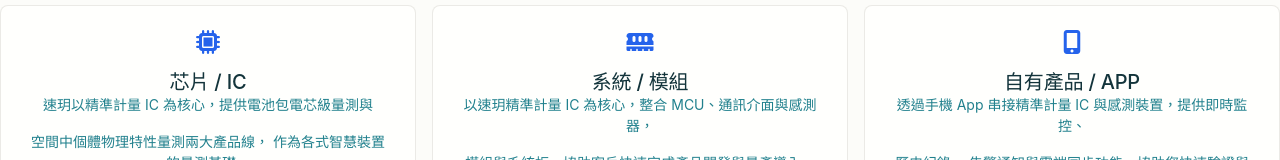
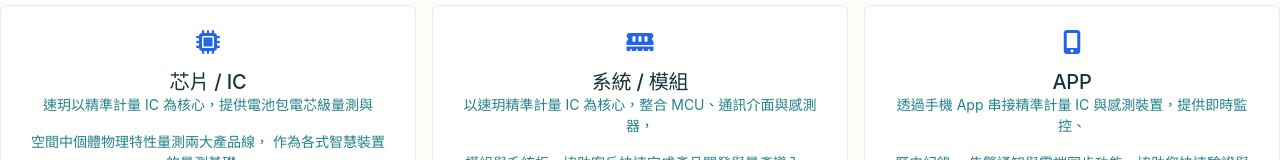
Before and after one commit to Rmanst/testtcol, a plain HTML site: page ourhelp.html in a window 1280 px wide. Shown: the part 477-637 px from the top of the page. Drawn offline with Linux system fonts and the light colour scheme; a web font is replaced by a local one.

Commit message:
Update ourhelp.html

```diff
--- a/ourhelp.html
+++ b/ourhelp.html
@@ -48,7 +48,7 @@
                         <div class="application-card">
                           <a href="ourhelp3.html">
                             <i class="fas fa-mobile-alt"></i>
-                            <h3>自有產品 / APP</h3>
+                            <h3>APP</h3>
                             <p>透過手機 App 串接精準計量 IC 與感測裝置，提供即時監控、</p>
                             <p>歷史紀錄、 告警通知與雲端同步功能，協助您快速驗證與展示應用價值。</p>
                         </div></a>
```
